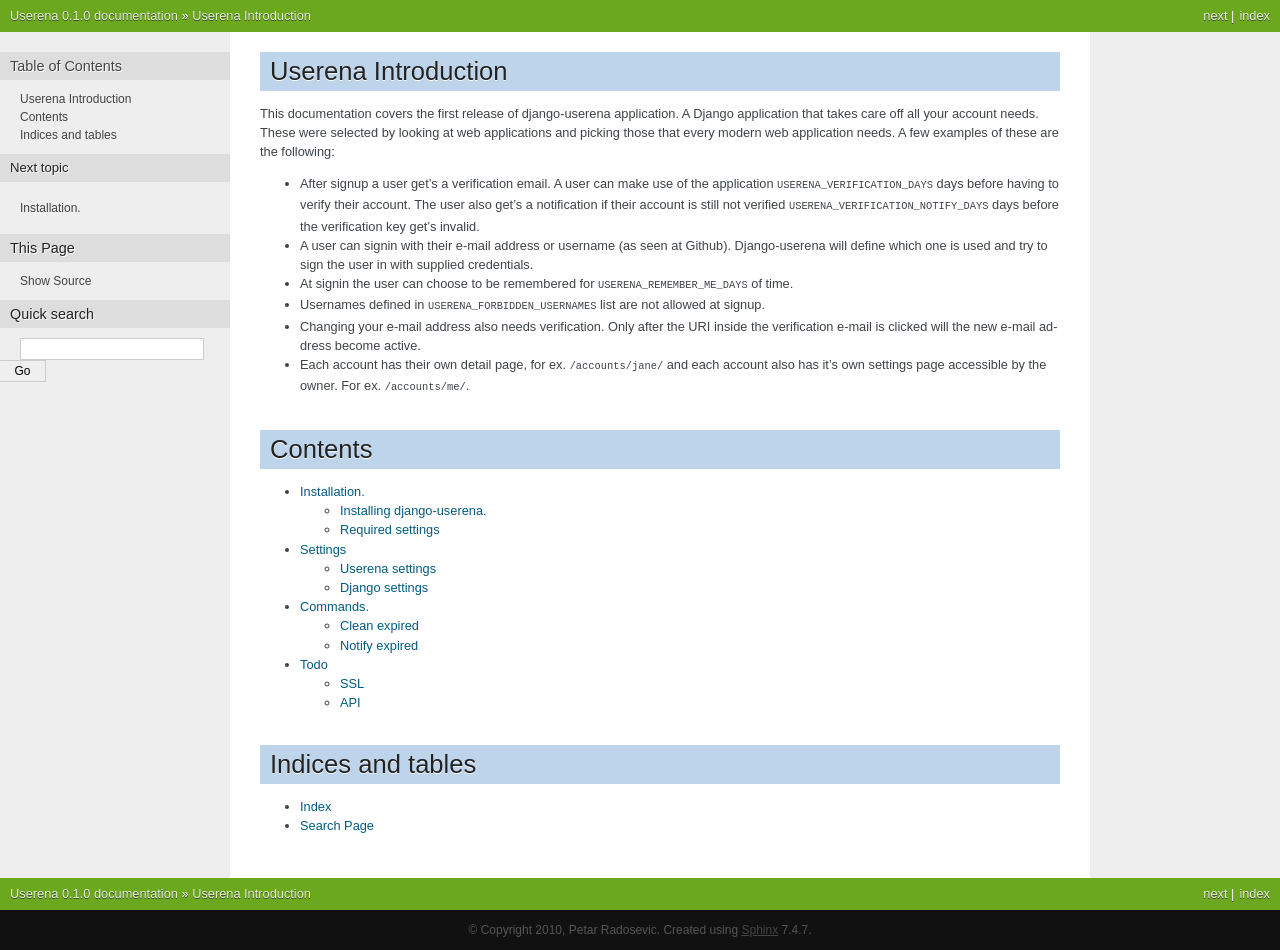
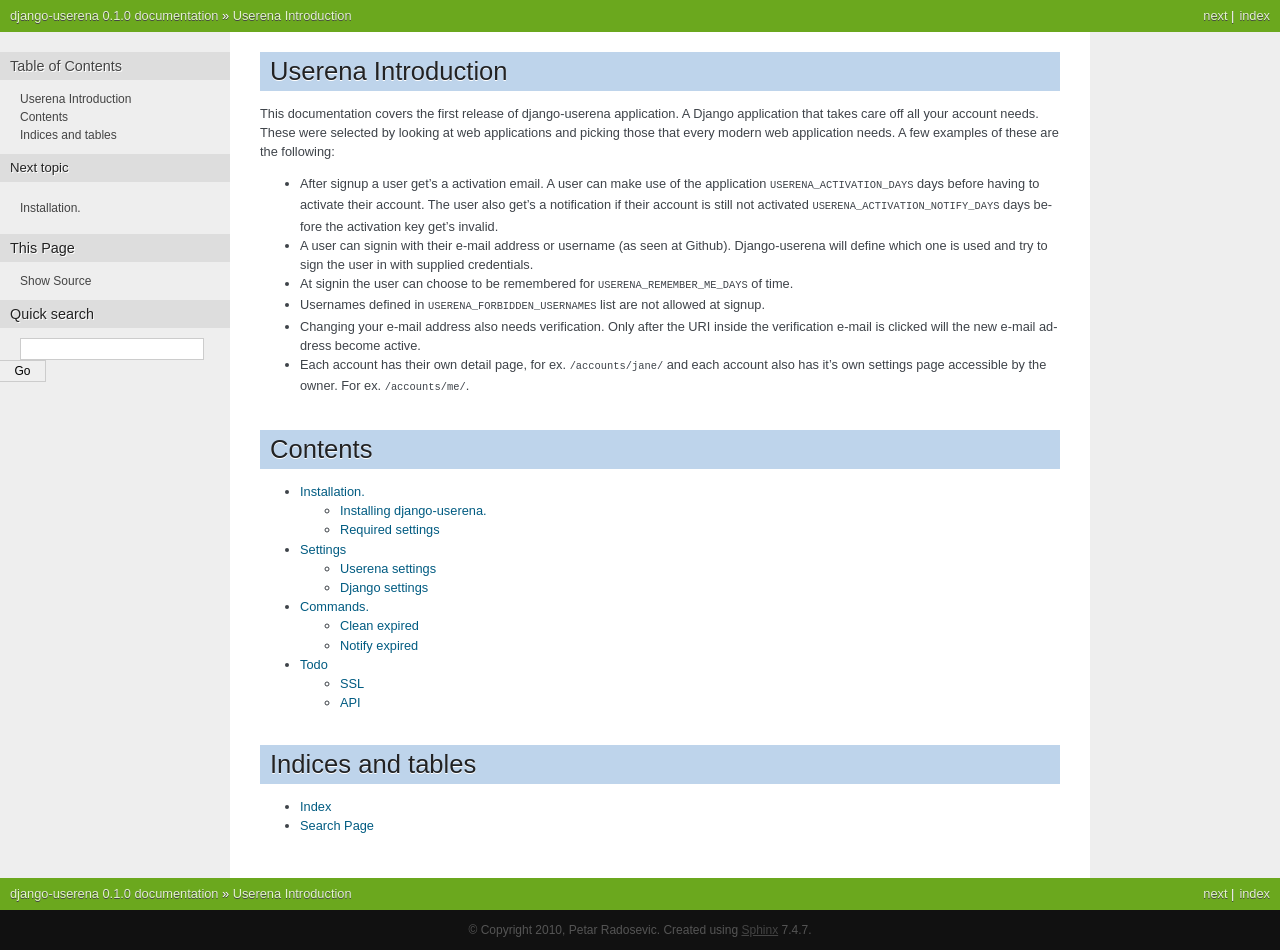
Before and after one commit to napster0125/django-ena-for-user, a Sphinx documentation site: the page built from docs/index.rst, in a window 1280 px wide. Built offline with Sphinx 7.4.7, drawn with Linux system fonts in a browser that asks for light colours; pages that are not in the unit, such as notebooks, are missing from menus.

Commit message:
Updated documentation, moved it to Pypi

```diff
--- a/demo_project/templates/static/promo.html
+++ b/demo_project/templates/static/promo.html
@@ -24,7 +24,7 @@
     <a href="http://github.com/downloads/bread-and-pepper/django-userena/django-userena-0.1-alpha.tar.gz" id="download">Download</a>
     </li>
     <li><h3>Read docs</h3>
-    <a href="/docs/index.html" id="docs">Documentation</a>
+    <a href="http://packages.python.org/django-userena/" id="docs">Documentation</a>
     </li>
     <li><h3>Try it out!</h3>
     <a href="{% url userena_signup %}" id="demo">Try it out!</a>
--- a/docs/conf.py
+++ b/docs/conf.py
@@ -16,16 +16,18 @@
 # If extensions (or modules to document with autodoc) are in another directory,
 # add these directories to sys.path here. If the directory is relative to the
 # documentation root, use os.path.abspath to make it absolute, like shown here.
-#sys.path.append(os.path.abspath('.'))
+sys.path.append(os.path.abspath('..'))
+os.environ['DJANGO_SETTINGS_MODULE'] = 'demo_project.settings'
+guardian = __import__('userena')
 
 # -- General configuration -----------------------------------------------------
 
 # Add any Sphinx extension module names here, as strings. They can be extensions
 # coming with Sphinx (named 'sphinx.ext.*') or your custom ones.
-extensions = []
+extensions = ['sphinx.ext.autodoc',]
 
 # Add any paths that contain templates here, relative to this directory.
-templates_path = ['_templates']
+templates_path = ['templates']
 
 # The suffix of source filenames.
 source_suffix = '.rst'
@@ -37,7 +39,7 @@
 master_doc = 'index'
 
 # General information about the project.
-project = u'Userena'
+project = u'django-userena'
 copyright = u'2010, Petar Radosevic'
 
 # The version info for the project you're documenting, acts as replacement for
@@ -64,7 +66,7 @@
 
 # List of directories, relative to source directory, that shouldn't be searched
 # for source files.
-exclude_trees = ['_build']
+exclude_trees = ['build']
 
 # The reST default role (used for this markup: `text`) to use for all documents.
 #default_role = None
@@ -120,7 +122,7 @@
 # Add any paths that contain custom static files (such as style sheets) here,
 # relative to this directory. They are copied after the builtin static files,
 # so a file named "default.css" will overwrite the builtin "default.css".
-html_static_path = ['_static']
+html_static_path = []
 
 # If not '', a 'Last updated on:' timestamp is inserted at every page bottom,
 # using the given strftime format.
@@ -158,7 +160,7 @@
 #html_file_suffix = ''
 
 # Output file base name for HTML help builder.
-htmlhelp_basename = 'Userenadoc'
+htmlhelp_basename = 'userenadoc'
 
 
 # -- Options for LaTeX output --------------------------------------------------
--- a/docs/index.rst
+++ b/docs/index.rst
@@ -11,10 +11,10 @@
 selected by looking at web applications and picking those that every modern web
 application needs. A few examples of these are the following:
 
-* After signup a user get's a verification email. A user can make use of the
-  application ``USERENA_VERIFICATION_DAYS`` days before having to verify their
+* After signup a user get's a activation email. A user can make use of the
+  application ``USERENA_ACTIVATION_DAYS`` days before having to activate their
   account.  The user also get's a notification if their account is still not
-  verified ``USERENA_VERIFICATION_NOTIFY_DAYS`` days before the verification
+  activated ``USERENA_ACTIVATION_NOTIFY_DAYS`` days before the activation
   key get's invalid.
 
 * A user can signin with their e-mail address or username (as seen at Github).
```
